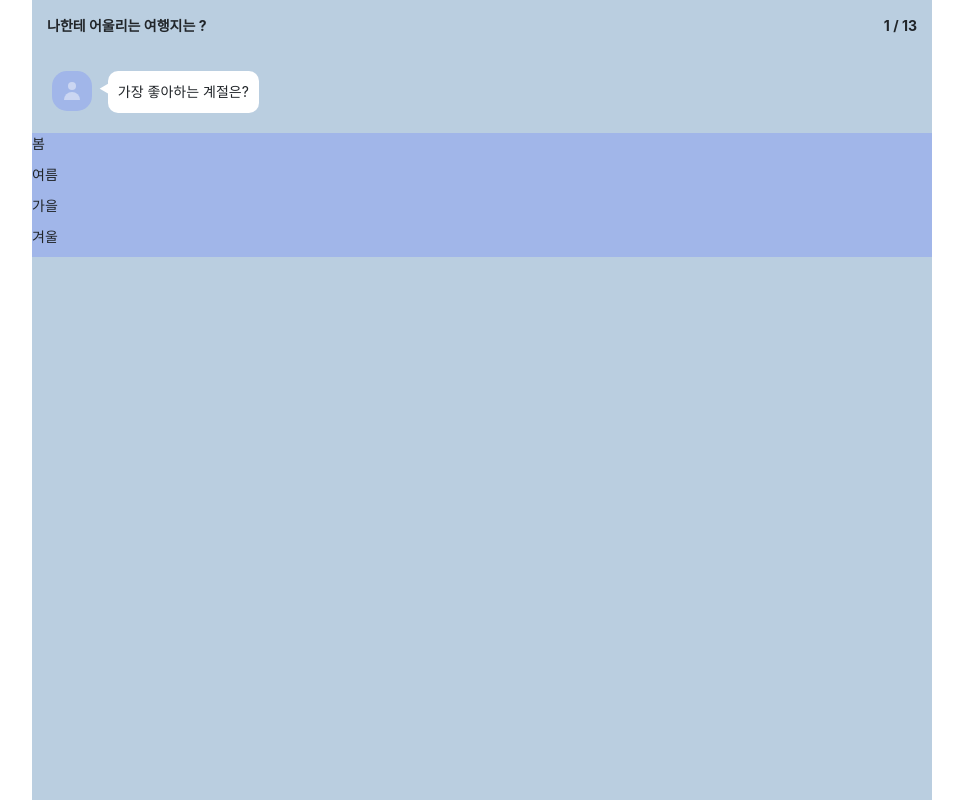
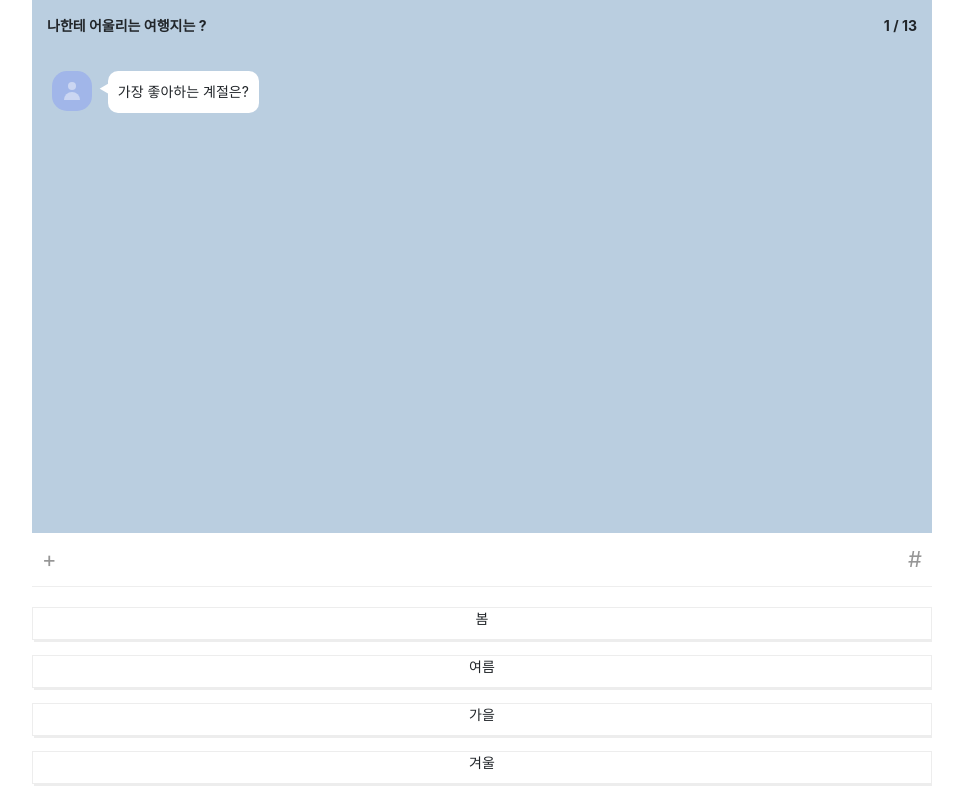
Before and after one commit to snb2323/psychologicaltest, a React (Create React App) app: page / in a window 1280 px wide. Both pictures are taken after a click on the element "테스트 시작하기". Shown: the whole page, without its empty margins (158-1121 px from the left). Built offline with nearby package versions, Linux system fonts and the light colour scheme.

Commit message:
결과 컴포넌트 여행지 추천 함수 생성

```diff
--- a/src/App.css
+++ b/src/App.css
@@ -1,6 +1,7 @@
 .mbtilayout {
   width: 100vw;
   font-size: 14px;
+
   height: calc(var(--vh, 1vh)*100);
 }
 
@@ -40,7 +41,7 @@
 }
 
 .qalayout {
-  background-color: #bacee0;
+  /* background-color: #bacee0; */
   width: 100%;
   max-width: 900px;
   height: 100%;
@@ -56,6 +57,7 @@
   padding: 15px;
   box-sizing: border-box;
   font-weight: 700;
+  background-color: #bacee0;
 }
 
 .ttitle div:nth-child(1) {
@@ -76,7 +78,7 @@
 
 .answer {
   width: 100%;
-  background-color: #a1b6e9;
+  background-color: #fff;
   padding-bottom: 10px;
   display: flex;
   flex-direction: column;
@@ -98,6 +100,7 @@
   background-color: #a1b6e9;
   margin-right: 7px;
   border-radius: 15px;
+
 }
 
 .profile div:nth-child(1) {
@@ -120,6 +123,7 @@
   margin: 20px;
   display: flex;
   flex-direction: row;
+  padding-bottom: 400px;
 }
 
 .chatBox {
@@ -137,4 +141,27 @@
   color: #fff;
 }
 
-.qalist {}
+.answers {
+  text-align: center;
+  display: flex;
+  justify-content: space-between;
+  border-bottom: 1px solid #eee;
+  padding: 10px;
+  font-size: 22px;
+  color: #969696;
+  background-color: #fff;
+  margin-bottom: 20px;
+
+}
+
+.answer {
+  margin-bottom: 15px;
+  text-align: center;
+  box-shadow: 2px 2px 0px #ededed;
+  border: 1px solid #ededed;
+
+}
+
+.qaitem {
+  background-color: #bacee0;
+}
--- a/src/App.js
+++ b/src/App.js
@@ -19,164 +19,188 @@ function App() {
     };
   }, []);
 
-  const [page, setpage] = useState(0);
-
   const qalist = [
     {
       q: '가장 좋아하는 계절은?',
       a: [
-        { type: 'E', text: '봄', nextPage: 2 },
-        { type: 'E', text: '여름', nextPage: 2 },
-        { type: 'F', text: '가을', nextPage: 2 },
-        { type: 'F', text: '겨울', nextPage: 2 },
+        { type: 'a', text: '봄', nextPage: 2 },
+        { type: 'b', text: '여름', nextPage: 2 },
+        { type: 'c', text: '가을', nextPage: 2 },
+        { type: 'd', text: '겨울', nextPage: 2 },
       ]
     },
     {
       q: '좋아하는 음식 스타일은?',
       a: [
-        { type: 'E', text: '한식', nextPage: 3 },
-        { type: 'E', text: '양식', nextPage: 3 },
-        { type: 'F', text: '중식', nextPage: 3 },
-        { type: 'F', text: '일식', nextPage: 3 },
+        { type: 'a', text: '한식', nextPage: 3 },
+        { type: 'b', text: '양식', nextPage: 3 },
+        { type: 'c', text: '중식', nextPage: 3 },
+        { type: 'd', text: '일식', nextPage: 3 },
       ]
     },
     {
       q: '여행할 때 선호하는 활동은?',
       a: [
-        { type: 'E', text: '자연 속 산책', nextPage: 4 },
-        { type: 'E', text: '문화 유적지 탐방', nextPage: 4 },
-        { type: 'F', text: '음식 체험', nextPage: 4 },
-        { type: 'F', text: '스포츠 및 액티비티', nextPage: 4 },
+        { type: 'a', text: '자연 속 산책', nextPage: 4 },
+        { type: 'b', text: '문화 유적지 탐방', nextPage: 4 },
+        { type: 'c', text: '음식 체험', nextPage: 4 },
+        { type: 'd', text: '스포츠 및 액티비티', nextPage: 4 },
       ]
     },
     {
       q: '가장 중요하게 생각하는 여행 요소는?',
       a: [
-        { type: '', text: '자유로움과 유동성', nextPage: 5 },
-        { type: '', text: '안전과 편의성', nextPage: 5 },
-        { type: '', text: '새로운 문화와 경험', nextPage: 5 },
-        { type: '', text: '휴식과 여유', nextPage: 5 },
+        { type: 'a', text: '자유로움과 유동성', nextPage: 5 },
+        { type: 'b', text: '안전과 편의성', nextPage: 5 },
+        { type: 'c', text: '새로운 문화와 경험', nextPage: 5 },
+        { type: 'd', text: '휴식과 여유', nextPage: 5 },
       ]
     },
     {
       q: '선호하는 여행 동반자는?',
       a: [
-        { type: 'E', text: '친구/연인', nextPage: 6 },
-        { type: 'E', text: '가족', nextPage: 6 },
-        { type: 'F', text: '혼자', nextPage: 6 },
-        { type: 'F', text: '그룹/단체', nextPage: 6 },
+        { type: 'a', text: '친구/연인', nextPage: 6 },
+        { type: 'b', text: '가족', nextPage: 6 },
+        { type: 'c', text: '혼자', nextPage: 6 },
+        { type: 'd', text: '그룹/단체', nextPage: 6 },
       ]
     },
     {
       q: '여행지에서 가장 중요하게 생각하는 숙박 시설은?',
       a: [
-        { type: 'E', text: '호텔', nextPage: 7 },
-        { type: 'E', text: '에어비앤비/홈스테이', nextPage: 7 },
-        { type: 'F', text: '리조트/풀빌라', nextPage: 7 },
-        { type: 'F', text: '게스트하우스/호스텔', nextPage: 7 },
+        { type: 'a', text: '호텔', nextPage: 7 },
+        { type: 'b', text: '에어비앤비/홈스테이', nextPage: 7 },
+        { type: 'c', text: '리조트/풀빌라', nextPage: 7 },
+        { type: 'd', text: '게스트하우스/호스텔', nextPage: 7 },
       ]
     },
     {
       q: '여행을 계획할 때 주로 참고하는 정보는?',
       a: [
-        { type: 'E', text: '여행 블로그/사이트', nextPage: 8 },
-        { type: 'E', text: '여행 서적/가이드북', nextPage: 8 },
-        { type: 'F', text: 'SNS/소셜 미디어', nextPage: 8 },
-        { type: 'F', text: '친구/지인의 추천', nextPage: 8 },
+        { type: 'a', text: '여행 블로그/사이트', nextPage: 8 },
+        { type: 'b', text: '여행 서적/가이드북', nextPage: 8 },
+        { type: 'c', text: 'SNS/소셜 미디어', nextPage: 8 },
+        { type: 'd', text: '친구/지인의 추천', nextPage: 8 },
       ]
     },
     {
       q: '여행 중 가장 좋아하는 활동은?',
       a: [
-        { type: 'E', text: '맛집 탐방', nextPage: 9 },
-        { type: 'E', text: '자연 속 힐링', nextPage: 9 },
-        { type: 'F', text: '쇼핑과 시장 탐방', nextPage: 9 },
-        { type: 'F', text: '명소나 유적지 관광', nextPage: 9 },
+        { type: 'a', text: '맛집 탐방', nextPage: 9 },
+        { type: 'b', text: '자연 속 힐링', nextPage: 9 },
+        { type: 'c', text: '쇼핑과 시장 탐방', nextPage: 9 },
+        { type: 'd', text: '명소나 유적지 관광', nextPage: 9 },
       ]
     },
     {
       q: '여행 후 가장 소중한 것은?',
       a: [
-        { type: 'E', text: '새로운 경험과 추억', nextPage: 10 },
-        { type: 'E', text: '사진과 동영상', nextPage: 10 },
-        { type: 'F', text: '지역 특산물과 선물', nextPage: 10 },
-        { type: 'F', text: '재충전된 에너지', nextPage: 10 },
+        { type: 'a', text: '새로운 경험과 추억', nextPage: 10 },
+        { type: 'b', text: '사진과 동영상', nextPage: 10 },
+        { type: 'c', text: '지역 특산물과 선물', nextPage: 10 },
+        { type: 'd', text: '재충전된 에너지', nextPage: 10 },
       ]
     },
     {
       q: '다음 여행지로 가고 싶은 국가는?',
       a: [
-        { type: 'E', text: '이탈리아', nextPage: 11 },
-        { type: 'E', text: '태국', nextPage: 11 },
-        { type: 'F', text: '캐나다', nextPage: 11 },
-        { type: 'F', text: '뉴질랜드', nextPage: 11 },
+        { type: 'a', text: '이탈리아', nextPage: 11 },
+        { type: 'b', text: '태국', nextPage: 11 },
+        { type: 'c', text: '캐나다', nextPage: 11 },
+        { type: 'd', text: '뉴질랜드', nextPage: 11 },
       ]
     },
     {
       q: '여행지를 선택할 때 가장 중요한 기준은?',
       a: [
-        { type: 'E', text: '비용과 경비', nextPage: 12 },
-        { type: 'E', text: '여행 기간과 계획', nextPage: 12 },
-        { type: 'F', text: '여행지의 특색과 매력', nextPage: 12 },
-        { type: 'F', text: '기후와 계절', nextPage: 12 },
+        { type: 'a', text: '비용과 경비', nextPage: 12 },
+        { type: 'b', text: '여행 기간과 계획', nextPage: 12 },
+        { type: 'c', text: '여행지의 특색과 매력', nextPage: 12 },
+        { type: 'd', text: '기후와 계절', nextPage: 12 },
       ]
     },
     {
       q: '여행지에서 주로 찍는 사진 스타일은?',
       a: [
-        { type: 'E', text: '풍경 사진', nextPage: 13 },
-        { type: 'E', text: '음식 사진', nextPage: 13 },
-        { type: 'F', text: '셀피/인물 사진', nextPage: 13 },
-        { type: 'F', text: '흥미로운 아티스트 사진', nextPage: 13 },
+        { type: 'a', text: '풍경 사진', nextPage: 13 },
+        { type: 'b', text: '음식 사진', nextPage: 13 },
+        { type: 'c', text: '셀피/인물 사진', nextPage: 13 },
+        { type: 'd', text: '흥미로운 아티스트 사진', nextPage: 13 },
       ]
     },
     {
       q: '여행 중 빠질 수 없는 아이템은?',
       a: [
-        { type: 'E', text: '카메라/스마트폰', nextPage: 14 },
+        { type: 'a', text: '카메라/스마트폰', nextPage: 14 },
         {
-          type: 'E', text: '여행 가이드', nextPage: 14
+          type: 'd', text: '여행 가이드', nextPage: 14
         },
       ]
     }
   ]
-  const handleAnswerClick = (nextPage) => {
+  const [page, setPage] = useState(0);
+  const [answers, setAnswers] = useState(Array(qalist.length).fill(''));
+
+
+
+  // handleAnswerClick 함수 수정
+  const handleAnswerClick = (nextPage, type) => {
     if (nextPage) {
-      setpage(nextPage);
+      setPage(nextPage); // 페이지 업데이트
+      const updatedAnswers = [...answers]; // 이전 답변 배열을 복사
+      updatedAnswers[nextPage - 1] = type; // 업데이트된 페이지에 해당하는 인덱스에 새로운 답변 할당
+      setAnswers(updatedAnswers); // 답변 배열 업데이트
     }
   };
 
-  // 총합을 계산하는 함수
+
+  const assignScore = (answer) => {
+    switch (answer) {
+      case 'a':
+      case 'b':
+        return 1;
+      case 'c':
+      case 'd':
+        return 2;
+      default:
+        return 0;
+    }
+  };
+
+
+  // // 총합 계산
+  // const calculateTotal = () => {
+  //   let total = 0;
+  //   answers.forEach((answer, index) => {
+  //     total += assignScore(answer);
+  //   });
+  //   return total;
+  // };
+
   const calculateTotal = (answers) => {
     let total = 0;
-    answers.forEach(answer => {
-      if (answer.type === 'T') total += 2; // 'T' 타입 답변은 2점
-      else if (answer.type === 'E') total += 1; // 'E' 타입 답변은 1점
+    answers.forEach((answer, index) => {
+      total += assignScore(answer);
     });
     return total;
   };
-
-  // 총합에 따른 여행지 추천 함수
-  const recommendDestination = (totalE, totalF) => {
-    const totalScore = totalE * 1 + totalF * 0; // 'F' 타입 응답은 1.8점, 'E' 타입 응답은 1.2점 부여
-
-
-    if (totalScore >= 16) return '유럽 - 프랑스 파리';
-    else if (totalScore >= 12) return '아시아 - 일본 도쿄';
-
-
-    else if (totalScore >= 9) return '북미 - 미국 뉴욕';
-
-
-    else if (totalScore >= 6) return '남미 - 브라질 리오 데 자네이루';
-    else return '오세아니아 - 호주 시드니'
-  }
-
   // 결과 페이지 컴포넌트
   const ResultPage = ({ answers }) => {
     const totalScore = calculateTotal(answers);
+
+    // 여행지 추천 함수 수정
+    const recommendDestination = (totalScore) => {
+      if (totalScore >= 45) return '유럽 - 프랑스 파리';
+      else if (totalScore >= 40) return '유럽 - 이탈리아 로마';
+      else if (totalScore >= 35) return '아시아 - 일본 도쿄';
+      else if (totalScore >= 30) return '아시아 - 태국 방콕';
+      else if (totalScore >= 25) return '북미 - 미국 뉴욕';
+      else if (totalScore >= 20) return '남미 - 브라질 리오 데 자네이루';
+      else if (totalScore >= 15) return '오세아니아 - 호주 시드니';
+      else return '여행을 더 즐기고 경험한 후 다시 시도해보세요!';
+    };
+
     const recommendedDestination = recommendDestination(totalScore);
-
     return (
       <div>
         <h2>테스트 결과</h2>
@@ -186,25 +210,29 @@ function App() {
     );
   };
 
+
   return (
     <div className='mbtilayout d-flex align-items-center justify-content-center' >
       {page === 0 ?
-        <div className='startlayoutd-flex flex-column align-items-center -justify-content-center'>
-          <div className='startlogo d-flex flex-column align-items-center -justify-content-center'>
+        <div className='startlayout d-flex flex-column align-items-center justify-content-center'>
+          <div className='startlogo d-flex flex-column align-items-center justify-content-center'>
             <div>나한테 어울리는 여행지는 ?</div>
             <div>▼</div>
           </div>
-          <div className='startbtn' onClick={() => setpage(1)}>테스트 시작하기</div>
+          <div className='startbtn' onClick={() => setPage(1)}>테스트 시작하기</div>
         </div>
         : page <= qalist.length ?
           <div className='qalayout d-flex flex-column'>
+
             <div className='ttitle'>
               <div>나한테 어울리는 여행지는 ?</div>
               <div>{`${page} / ${qalist.length}`}</div>
             </div>
             {qalist.map((qa, i) => (
               <div className='qalist' style={{ display: page === i + 1 ? 'flex' : 'none' }}>
+
                 <div className='qaitem'>
+
 
                   <div className='question d-flex'>
                     <div className='profile d-flex flex-column align-items-center justify-content-center'>
@@ -218,19 +246,31 @@ function App() {
                   <div>
 
                   </div>
+
+                </div>
+
+                <div className='anscont'>
                   <div className='answers '>
+                    <div>+</div>
+                    <div>#</div>
+                  </div>
+                  <div className='answerslayout'>
                     {qa.a.map((answer, index) => (
-                      <div className='answer ' key={index} onClick={() => handleAnswerClick(answer.nextPage)}>
+                      <div className='answer ' key={index} onClick={() => handleAnswerClick(answer.nextPage, answer.type)}>
                         {answer.text}
                       </div>
+
                     ))}
                   </div>
                 </div>
               </div>
+
+
             ))}
           </div>
           :
-          <ResultPage answers={qalist.flatMap(qa => qa.a)} /> // 결과 페이지 렌더링
+          <ResultPage answers={answers} />
+
       }
     </div >
   );
```
Also changed, not shown: package.json (line endings or trailing spaces).
